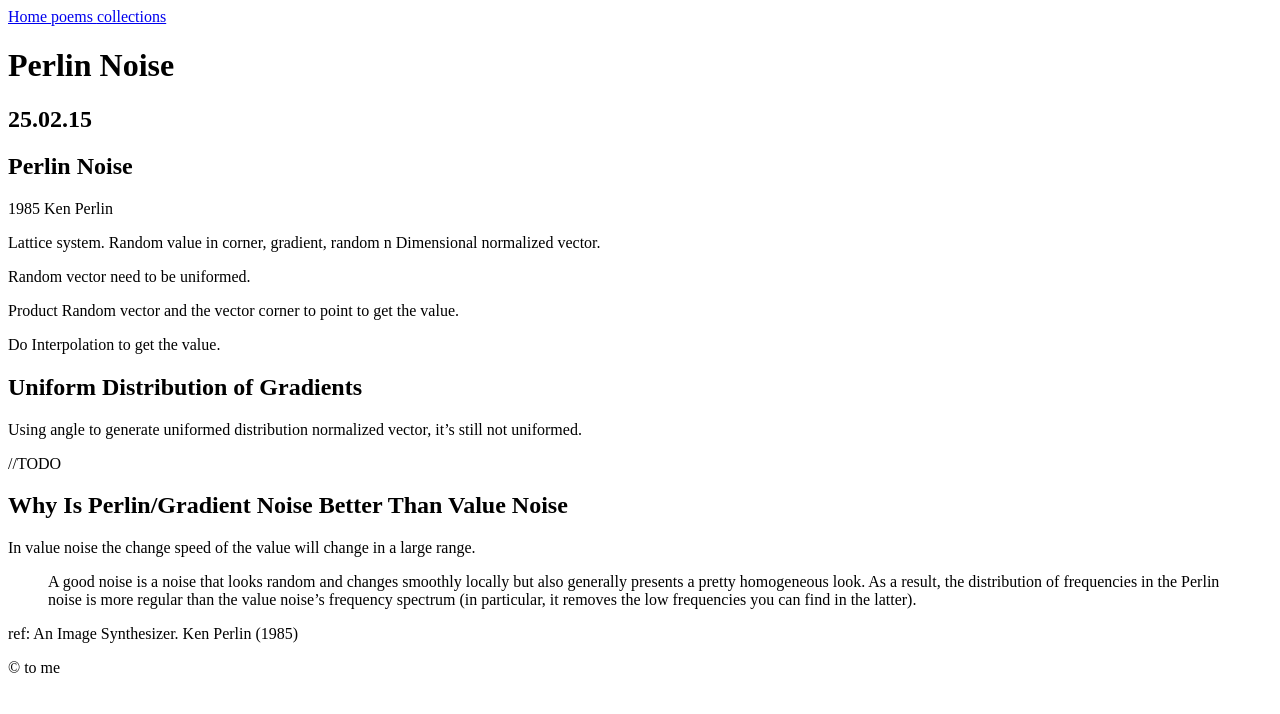
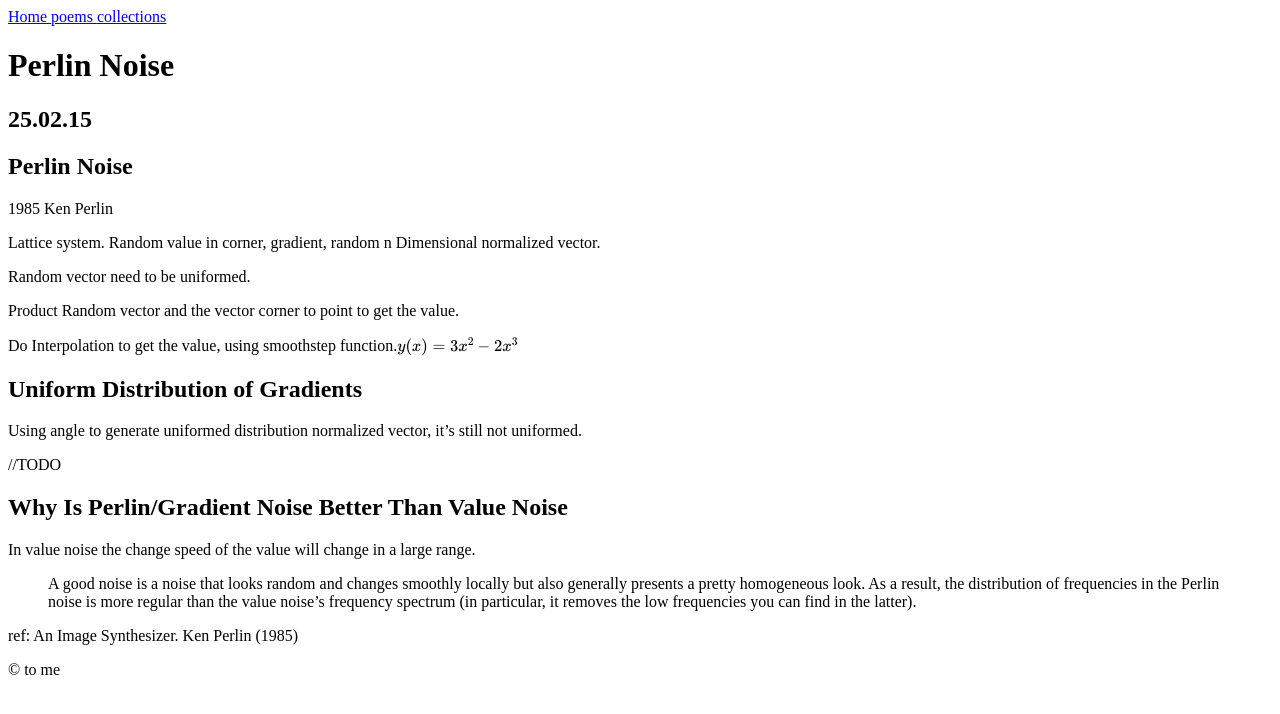
Before and after one commit to WSQS/blog, a Jekyll site: the page built from _code/computer_graphics/perlin_noise.md, in a window 1280 px wide. Shown: the top 714 px of the page. Built offline with Jekyll 4.4.1, drawn with Linux system fonts in a browser that asks for light colours.

Commit message:
add note of smooth step

```diff
--- a/_code/computer_graphics/perlin_noise.md
+++ b/_code/computer_graphics/perlin_noise.md
@@ -17,7 +17,7 @@ Random vector need to be uniformed.
 
 Product Random vector and the vector corner to point to get the value.
 
-Do Interpolation to get the value.
+Do Interpolation to get the value, using smoothstep function.$y(x) = 3 x ^2 - 2 x ^ 3$
 
 ## Uniform Distribution of Gradients
 
```
